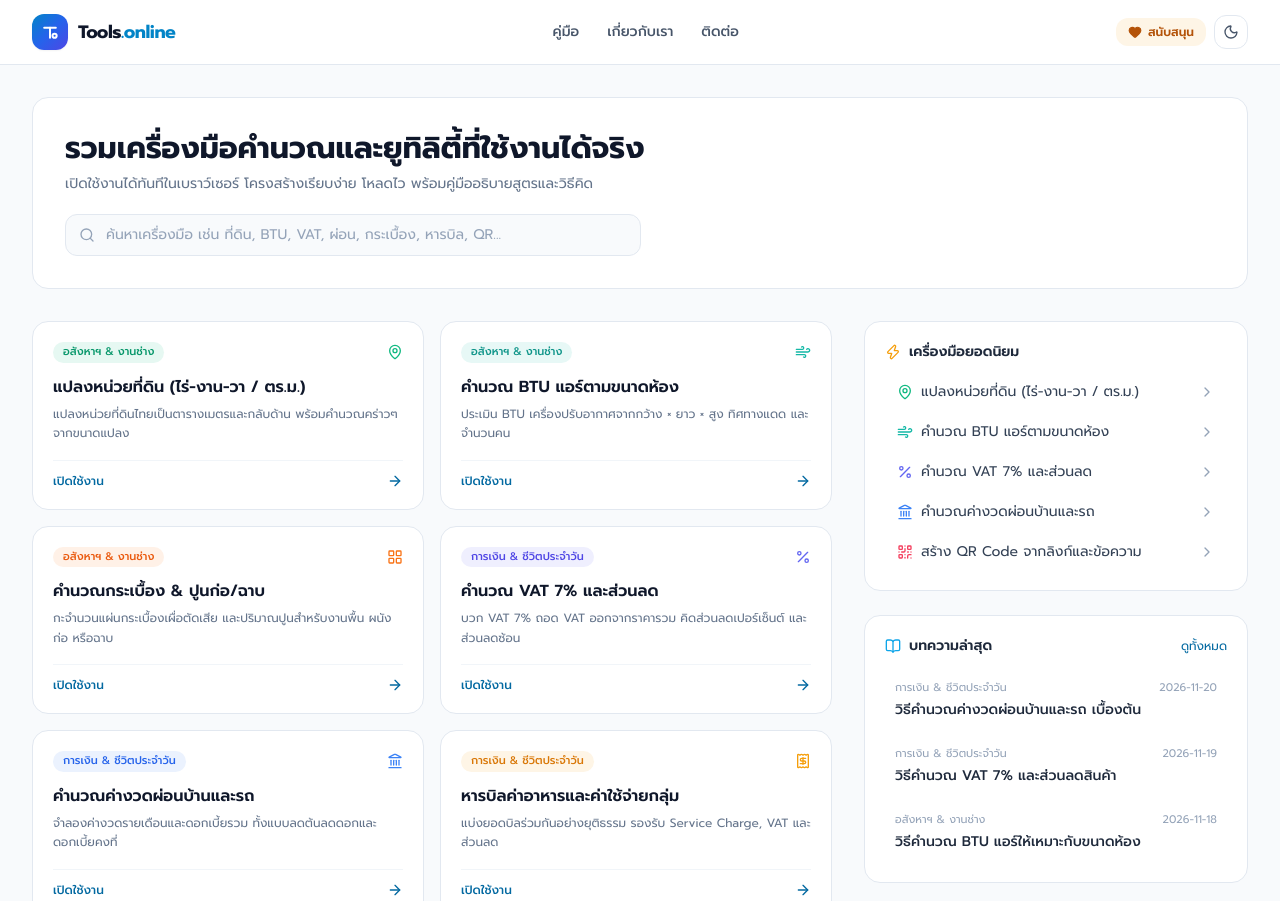
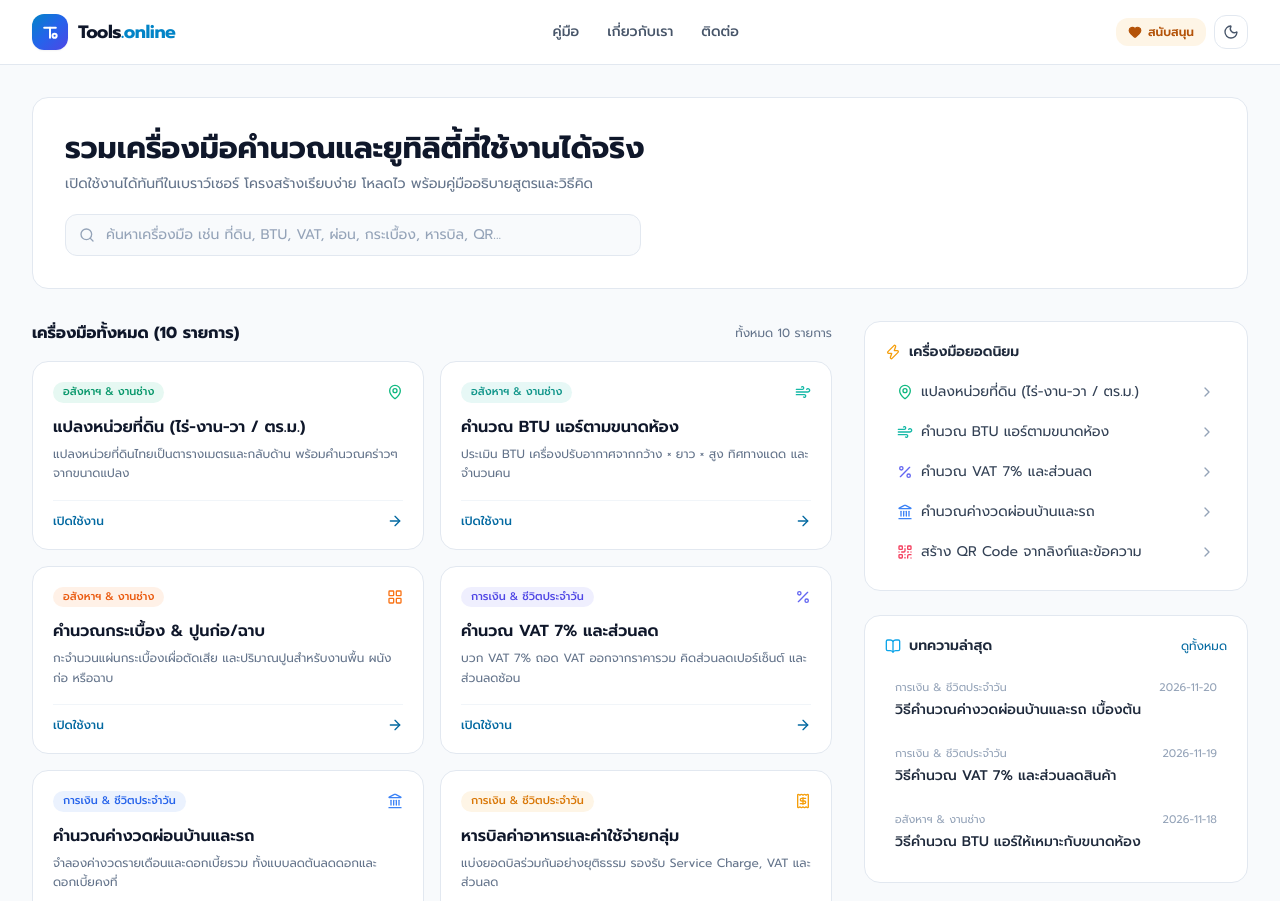
Before and after one commit to Chay1993/tools.online, a plain HTML site: page index.html in a window 1280 px wide. Shown: the top 901 px of the page. Drawn offline with nearby package versions, Linux system fonts and the light colour scheme.

Commit message:
Update index.html

```diff
--- a/index.html
+++ b/index.html
@@ -39,6 +39,10 @@
 
     <div class="grid grid-cols-1 lg:grid-cols-12 gap-8">
       <section class="lg:col-span-8 space-y-4">
+        <div class="flex items-center justify-between">
+          <h2 class="text-base font-bold text-slate-900 dark:text-white">เครื่องมือทั้งหมด (10 รายการ)</h2>
+          <span id="tools-count-label" class="text-xs text-slate-500 dark:text-slate-400"></span>
+        </div>
         <div id="tools-grid" class="grid grid-cols-1 sm:grid-cols-2 gap-4"></div>
       </section>
 
```
